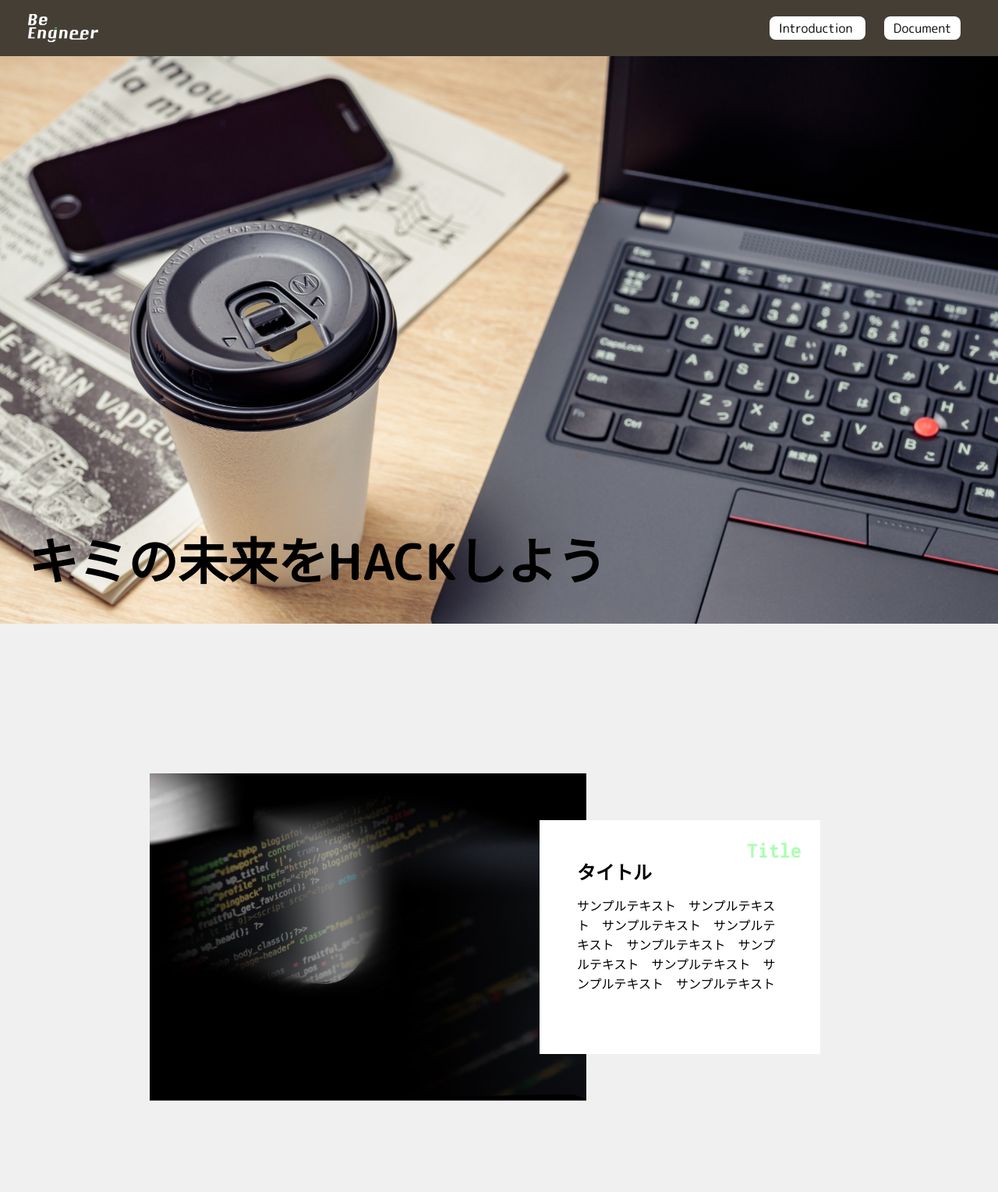
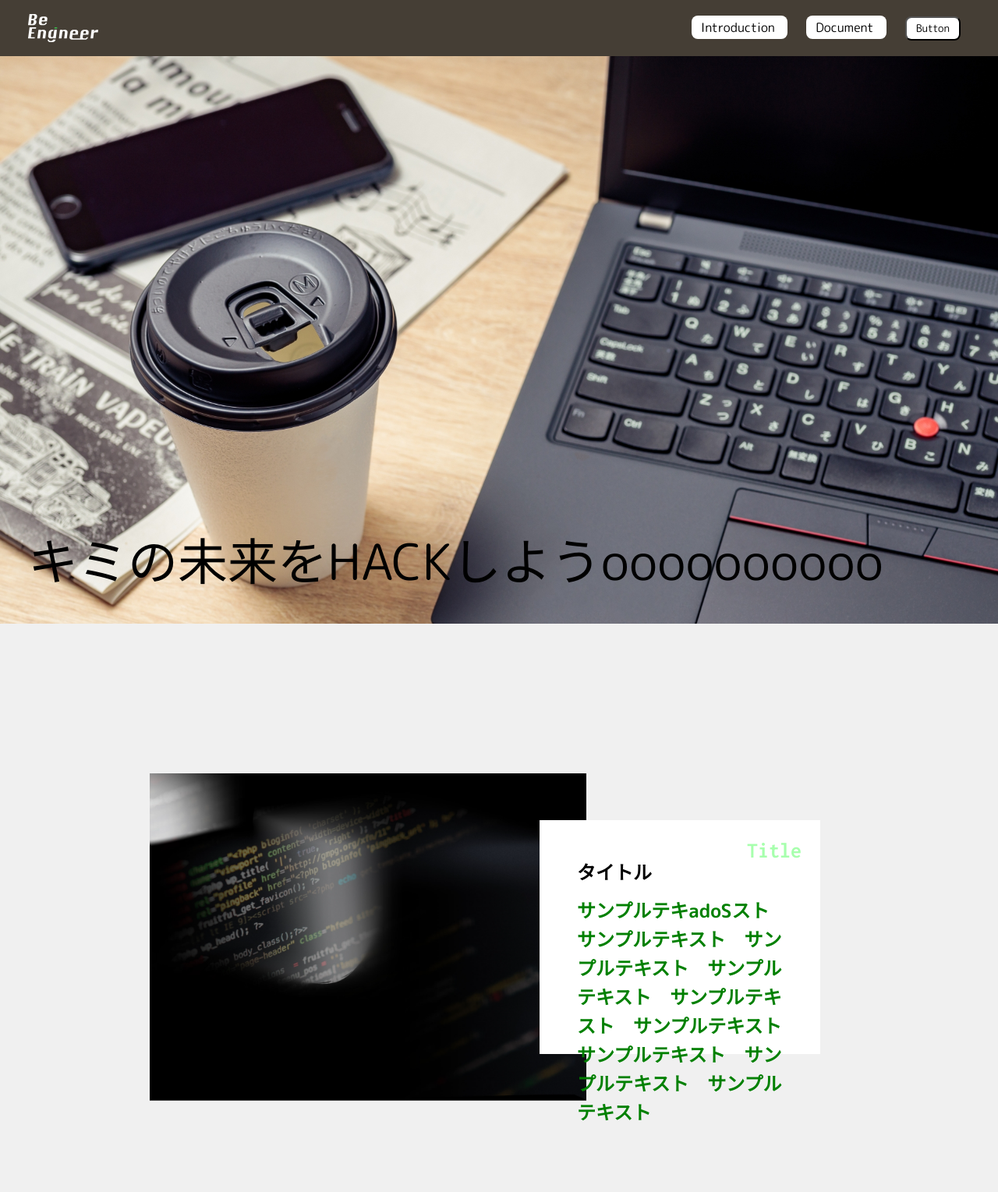
Before and after one commit to BeEngineer-Organization/event_static_site_2, a website: page public/index.html in a window 1280 px wide. Shown: the top 1529 px of the page at 78% size. Drawn offline with Linux system fonts and the light colour scheme; grey boxes are pictures that could not be loaded.

Commit message:
first commit

```diff
--- a/public/css/style.css
+++ b/public/css/style.css
@@ -26,6 +26,7 @@ header{
 .header__image{
     height: 36px;
 }
+
 
 .header__link{
     background-color: rgb(255, 255, 255);
@@ -57,6 +58,10 @@ header{
     line-height: 1;
 }
 
+.green-color{
+    color: green;
+}
+
 
 /* = = = introduction = = = */
 .introduction{
@@ -75,6 +80,10 @@ header{
     object-fit: cover;
     position: absolute;
     top: 0;
+}
+.introduction__text{
+color: green;
+
 }
 
 .introduction__image--left{
--- a/public/index.html
+++ b/public/index.html
@@ -24,13 +24,16 @@
                 <a class="header__link" href="document.html">
                     Document
                 </a>
+                <button class="header__link" id="header-button">
+                Button
+                </button>
             </nav>
         </header>
 
         <!-- ファーストビュー -->
         <section id="firstview">
             <img class="firstview__image" src="images/top.jpg">
-            <h1 class="firstview__title">キミの未来をHACKしよう</h1>
+            <p class="firstview__title">キミの未来をHACKしようoooooooooo</p>
         </section>
 
         <!-- 紹介部分 -->
@@ -45,14 +48,14 @@
                     <h4 class="introduction__title--bg introduction__title--bg--left">
                         Title
                     </h4>
-                    <p class="introduction__text">
-                        サンプルテキスト　サンプルテキスト　サンプルテキスト　サンプルテキスト　サンプルテキスト　サンプルテキスト　サンプルテキスト　サンプルテキスト　サンプルテキスト
-                    </p>
+                    <h1 class="introduction__text">
+                        サンプルテキadoSスト　サンプルテキスト　サンプルテキスト　サンプルテキスト　サンプルテキスト　サンプルテキスト　サンプルテキスト　サンプルテキスト　サンプルテキスト
+                    </h1>
                 </div>
             </div>
 
             <div class="introduction__content">
-                <img class="introduction__image introduction__image--right" src="images/top.png">
+                <img class="introduction__image introduction__image--right" src="https://cp.glico.jp/powerpro/wp-content/uploads/entry93-630x430.jpg">
                 <div class="introduction__textblock introduction__textblock--right">
                     <h3 class="introduction__title">
                         タイトル
--- a/public/js/main.js
+++ b/public/js/main.js
@@ -0,0 +1,4 @@
+document.getElementById('header-button').addEventListener("click", (()=>{
+    // console.log(document.getElementsByClassName("firstview__title"))
+    document.getElementsByClassName("firstview__title")[0].classList.toggle('green-color')
+}))
```
